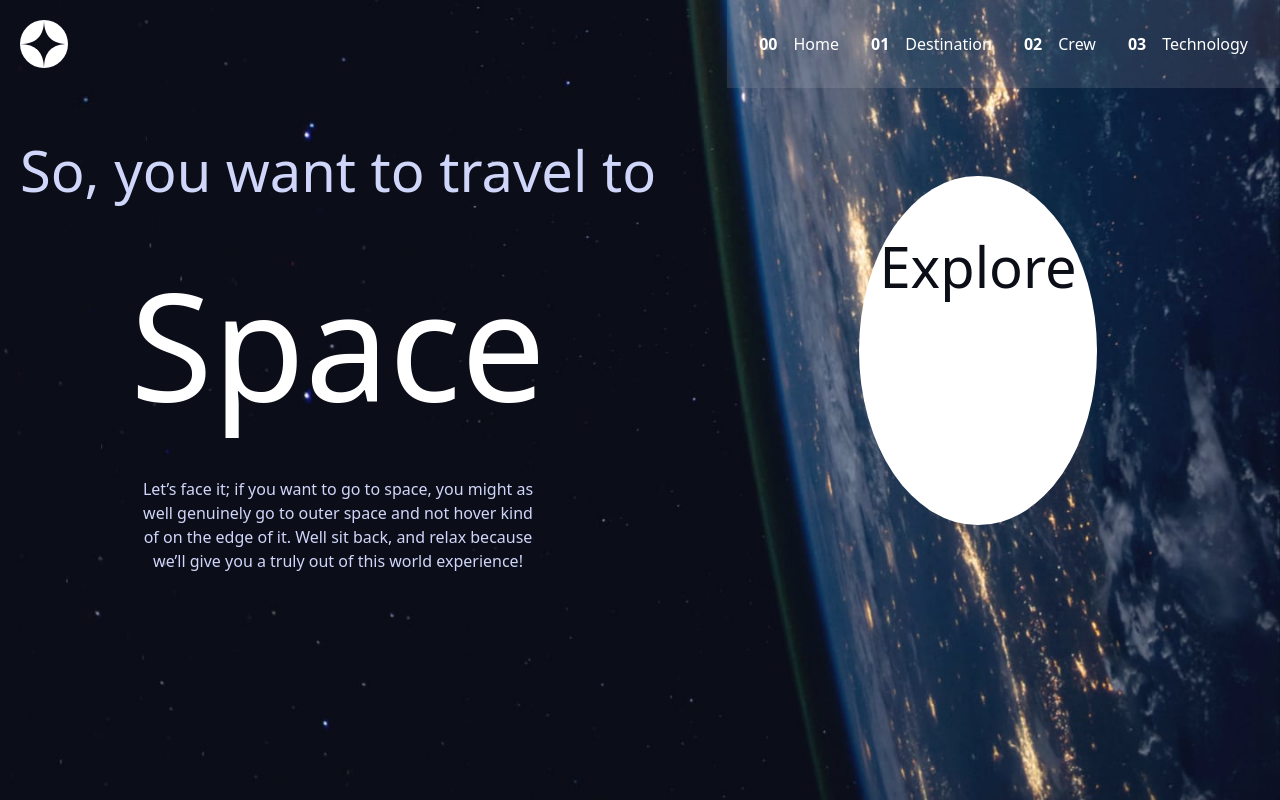
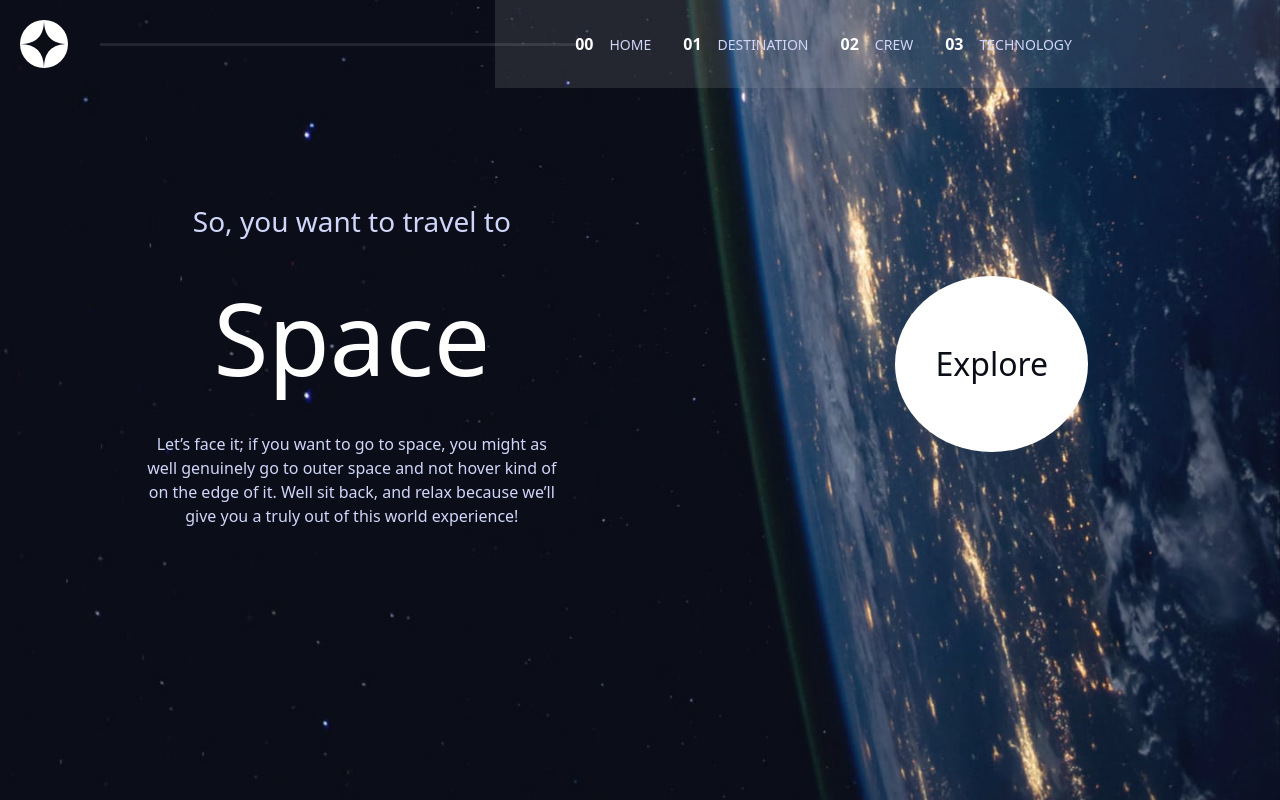
Before and after one commit to Aik-202/aik-space-tourism, a React (Vite) app in the folder space_tourism/: page / in a window 1280 px wide. Built offline with nearby package versions, Linux system fonts and the light colour scheme.

Commit message:
Home page fully responsive

```diff
--- a/space_tourism/src/App.css
+++ b/space_tourism/src/App.css
@@ -12,3 +12,4 @@ body {
 ul {
   border: 1px solid green;
 } */
+@import url('https://fonts.googleapis.com/css2?family=Montserrat:wght@500&family=Poppins:wght@500&display=swap');
--- a/space_tourism/src/Components/Home/HomeButton.jsx
+++ b/space_tourism/src/Components/Home/HomeButton.jsx
@@ -2,8 +2,9 @@ import React from 'react'
 
 export default function HomeButton () {
   return (
-    <div className='flex justify-center mx-auto rounded-[50%] px-12 py-12 hover:bg-white hover:bg-opacity-[10%] cursor-pointer'>
-      <div className='bg-white text-small-medium text-dark-blue rounded-[50%] px-5 py-12 sm:text-medium sm:px-12 sm:py-24 lg:px-5 lg:py-12'>Explore</div>
+    <div className='self-center flex justify-center mx-auto rounded-[50%] px-12 py-12 hover:bg-white hover:bg-opacity-[10%] cursor-pointer'>
+      <div className='bg-white text-small-medium text-dark-blue rounded-[50%] px-5 py-12 sm:text-medium
+      sm:px-12 sm:py-24 lg:px-10 lg:py-16 lg:text-small-medium'>Explore</div>
     </div>
   )
 }
--- a/space_tourism/src/Components/Home/HomeText.jsx
+++ b/space_tourism/src/Components/Home/HomeText.jsx
@@ -2,10 +2,11 @@ import React from 'react'
 
 export default function HomeText() {
   return (
-    <section className='flex flex-col text-light-blue flex-wrap content-center justify-center items-center mx-5 space-y-5'>
-      <h2 className='text-smallest-medium sm:text-medium'>So, you want to travel to</h2>
-      <h1 className='text-medium text-white sm:text-very-big'>Space</h1>
-      <p className='sm:text-center sm:w-[25rem]'>Let’s face it; if you want to go to space, you might as well genuinely go to outer space and not hover kind of on the edge of it.
+    <section className='flex flex-col text-light-blue flex-wrap content-center justify-center items-center mx-5 space-y-5 lg:mx-auto'>
+      <h2 className='text-smallest-medium sm:text-medium lg:text-smallest-medium'>So, you want to travel to</h2>
+      <h1 className='text-medium text-white sm:text-very-big lg:text-big'>Space</h1>
+      <p className='sm:text-center sm:w-[25rem] lg:w-[26rem]'>Let’s face it; if you want to go to space, you might as well genuinely go to outer space and not hover
+      kind of on the edge of it.
       Well sit back, and relax because we’ll give you a truly out of this world experience!</p>
     </section>
   )
--- a/space_tourism/src/Components/Nav/NavBar.jsx
+++ b/space_tourism/src/Components/Nav/NavBar.jsx
@@ -19,6 +19,7 @@ export default function NavBar() {
         <img src={Logo} alt="logo" className='self-center'/>
         {!menuActive && <img src={Hamburger} alt="menu-bar" className="self-center sm:hidden" onClick={menuOpen}/>}
       </figure>
+      <hr className='hidden lg:block bg-white self-center h-[0.188rem] opacity-10 border-t-[1px] w-[10rem] -mr-20 lg:w-[30rem] lg:-mr-24' />
       <NavItems menuStatus={menuActive} close={menuClose}/>
     </nav>
   )
--- a/space_tourism/src/Components/Nav/NavItems.jsx
+++ b/space_tourism/src/Components/Nav/NavItems.jsx
@@ -4,26 +4,26 @@ import { Close } from '../../Data'
 export default function NavItems(props) {
   return (
     <div className={`${props.menuStatus ? 'flex' : 'hidden sm:flex'} flex-col absolute top-0 bottom-0 right-0 left-32 bg-white
-    bg-opacity-10 sm:static sm:content-end sm:items-end sm:flex-wrap sm:justify-center sm:px-8`}>
+    bg-opacity-10 sm:static sm:content-end sm:items-end sm:flex-wrap sm:justify-center sm:px-8 lg:pr-52 lg:pl-20`}>
       {props.menuStatus &&<figure className='self-end mt-8 mr-8'>
         <img src={Close} alt="menu-bar" className="self-center" onClick={props.close}/>
       </figure>}
       <ul className='flex flex-col content-start space-y-10 flex-wrap text-white pl-10 pt-32 sm:flex-row sm:space-y-0 sm:p-0 sm:space-x-8 sm:m-0 sm:h-full'>
-      <li className='hover:border-b-2 hover:border-white hover:border-solid sm:h-full sm:flex sm:flex-row sm:justify-center sm:content-center sm:flex-wrap'>
+      <li className=' hover:border-b-2 hover:border-light-blue hover:border-solid sm:h-full sm:flex sm:flex-row sm:justify-center sm:content-center sm:flex-wrap'>
         <span className='mr-4 font-extrabold sm:hidden lg:block'>00</span>
-        <span className='self-center'>Home</span>
+        <span className='text-light-blue uppercase text-smallest self-center'>Home</span>
       </li>
-      <li className='hover:border-b-2 hover:border-white hover:border-solid sm:h-full sm:flex sm:flex-row sm:justify-center sm:content-center sm:flex-wrap'>
+      <li className=' hover:border-b-2 hover:border-light-blue hover:border-solid sm:h-full sm:flex sm:flex-row sm:justify-center sm:content-center sm:flex-wrap'>
         <span className='mr-4 font-extrabold sm:hidden lg:block'>01</span>
-        <span className='self-center'>Destination</span>
+        <span className='text-light-blue uppercase text-smallest self-center'>Destination</span>
       </li>
-      <li className='hover:border-b-2 hover:border-white hover:border-solid sm:h-full sm:flex sm:flex-row sm:justify-center sm:content-center sm:flex-wrap'>
+      <li className=' hover:border-b-2 hover:border-light-blue hover:border-solid sm:h-full sm:flex sm:flex-row sm:justify-center sm:content-center sm:flex-wrap'>
         <span className='mr-4 font-extrabold sm:hidden lg:block'>02</span>
-        <span className='self-center'>Crew</span>
+        <span className='text-light-blue uppercase text-smallest self-center'>Crew</span>
       </li>
-      <li className='hover:border-b-2 hover:border-white hover:border-solid sm:h-full sm:flex sm:flex-row sm:justify-center sm:content-center sm:flex-wrap'>
+      <li className=' hover:border-b-2 hover:border-light-blue hover:border-solid sm:h-full sm:flex sm:flex-row sm:justify-center sm:content-center sm:flex-wrap'>
         <span className='mr-4 font-extrabold sm:hidden lg:block'>03</span>
-        <span className='self-center'>Technology</span>
+        <span className='text-light-blue uppercase text-smallest self-center'>Technology</span>
       </li>
     </ul>
     </div>
--- a/space_tourism/src/Pages/Home.jsx
+++ b/space_tourism/src/Pages/Home.jsx
@@ -3,7 +3,7 @@ import {HomeButton, HomeText, NavBar} from '../Components'
 
 export default function Home() {
   return (
-    <section className='home w-full h-full bg-home-mobile sm:bg-home-tablet xl:bg-home-desktop bg-no-repeat bg-cover flex flex-col space-y-5 sm:space-y-8 md:space-y-10'>
+    <section className='home w-full h-full bg-home-mobile sm:bg-home-tablet xl:bg-home-desktop bg-no-repeat bg-cover flex flex-col space-y-5 sm:space-y-8 md:space-y-10 lg:space-y-28'>
       <NavBar />
       <div className='flex flex-col lg:flex lg:flex-row'>
         <HomeText />
```
